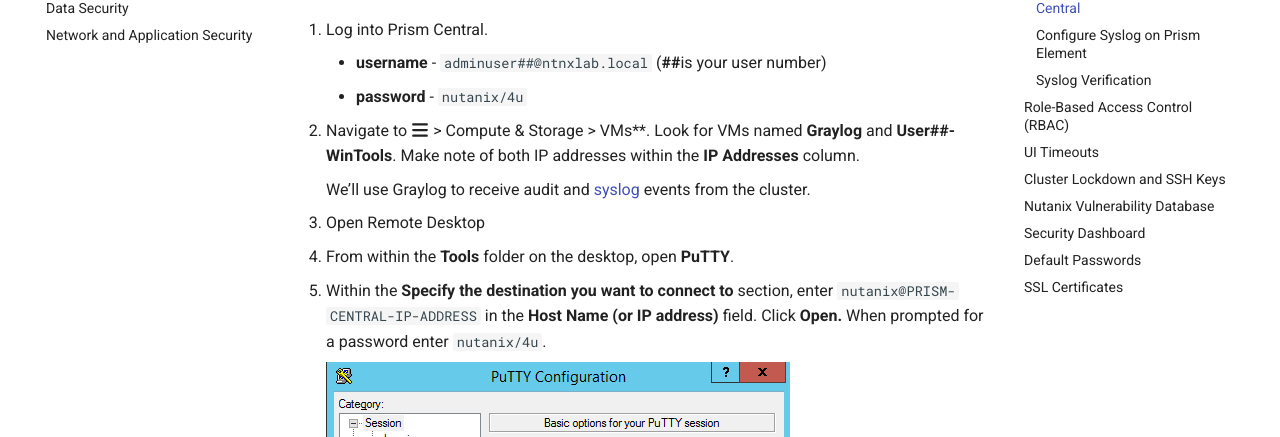
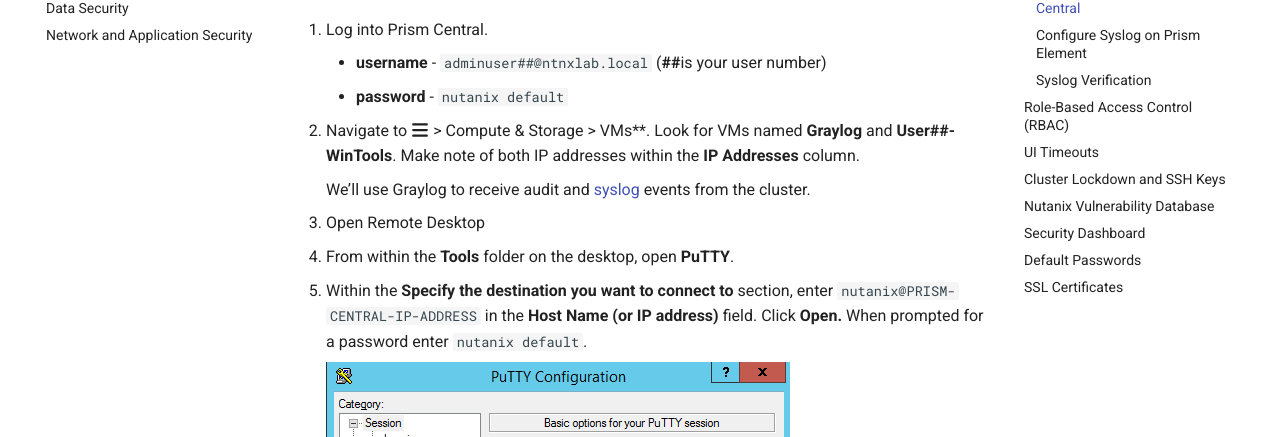
Before and after one commit to nutanix-japan/secure23, an MkDocs documentation site: the page built from docs/chapter1/chapter1.md, in a window 1280 px wide and 900 px high, scrolled down 931 px. Shown: the part 172-609 px from the top of the window. Built offline with MkDocs 1.6.1 and Material for MkDocs 9.7.7, drawn with Linux system fonts in a browser that asks for light colours; some of the changed text lies outside the part shown.

Commit message:
changing default nutanix pw

```diff
--- a/docs/chapter1/chapter1.md
+++ b/docs/chapter1/chapter1.md
@@ -33,7 +33,7 @@
 1. Log into Prism Central.
 
     - **username** - `adminuser##@ntnxlab.local` (**##**is your user number)
-    - **password** - `nutanix/4u`
+    - **password** - `nutanix default`
 
 2. Navigate to :fontawesome-solid-bars: > Compute & Storage > VMs**. Look for VMs named **Graylog** and **User##-WinTools**. Make note of both IP addresses within the **IP Addresses** column.
 
@@ -43,7 +43,7 @@
 
 4. From within the **Tools** folder on the desktop, open **PuTTY**.
 
-5. Within the **Specify the destination you want to connect to** section, enter `nutanix@PRISM-CENTRAL-IP-ADDRESS` in the **Host Name (or IP address)** field. Click **Open.** When prompted for a password enter `nutanix/4u`.
+5. Within the **Specify the destination you want to connect to** section, enter `nutanix@PRISM-CENTRAL-IP-ADDRESS` in the **Host Name (or IP address)** field. Click **Open.** When prompted for a password enter `nutanix default`.
 
     ![](./images/putty.png)
 
@@ -175,7 +175,7 @@
 
 5. Open your browser, enter `http://GRAYLOG-IP-ADDRESS:9000`, and press the **Enter** key. Log in with the following credentials:
    - **Username** - `admin`
-   - **Password** - `nutanix/4u`
+   - **Password** - `nutanix default`
 
 6. Click **Streams > All Messages**.
 
@@ -236,7 +236,7 @@
 
 7. Log into Prism Central.
     - **username** - `operator##@ntnxlab.local`
-    - **password** - `nutanix/4u`
+    - **password** - `nutanix default`
 
 8. Navigate to **:fontawesome-solid-bars: > Data Protection**.
 
@@ -263,7 +263,7 @@
 
 1. Log into Prism Central.
     - **username** - `adminuser##@ntnxlab.local`
-    - **password** - `nutanix/4u`
+    - **password** - `nutanix default`
 
 2. Navigate to **:fontawesome-solid-bars: > Prism Central Settings**. You may need to scroll down to see this entry.
 
@@ -300,7 +300,7 @@
 
 1. Return to your Remote Desktop session. Log into Prism Central.
     - **username** - `adminuser##@ntnxlab.local`
-    - **password** - `nutanix/4u`
+    - **password** - `nutanix default`
 
 2. Navigate to **:fontawesome-solid-bars: > Prism Central Settings**. From the **Security** section, select **Cluster Lockdown**. You may need to scroll down to see this entry.
 
```
Also changed, not shown: docs/chapter2/chapter2.md (+1 -1 lines), docs/chapter3/chapter3.md (+3 -3 lines).
